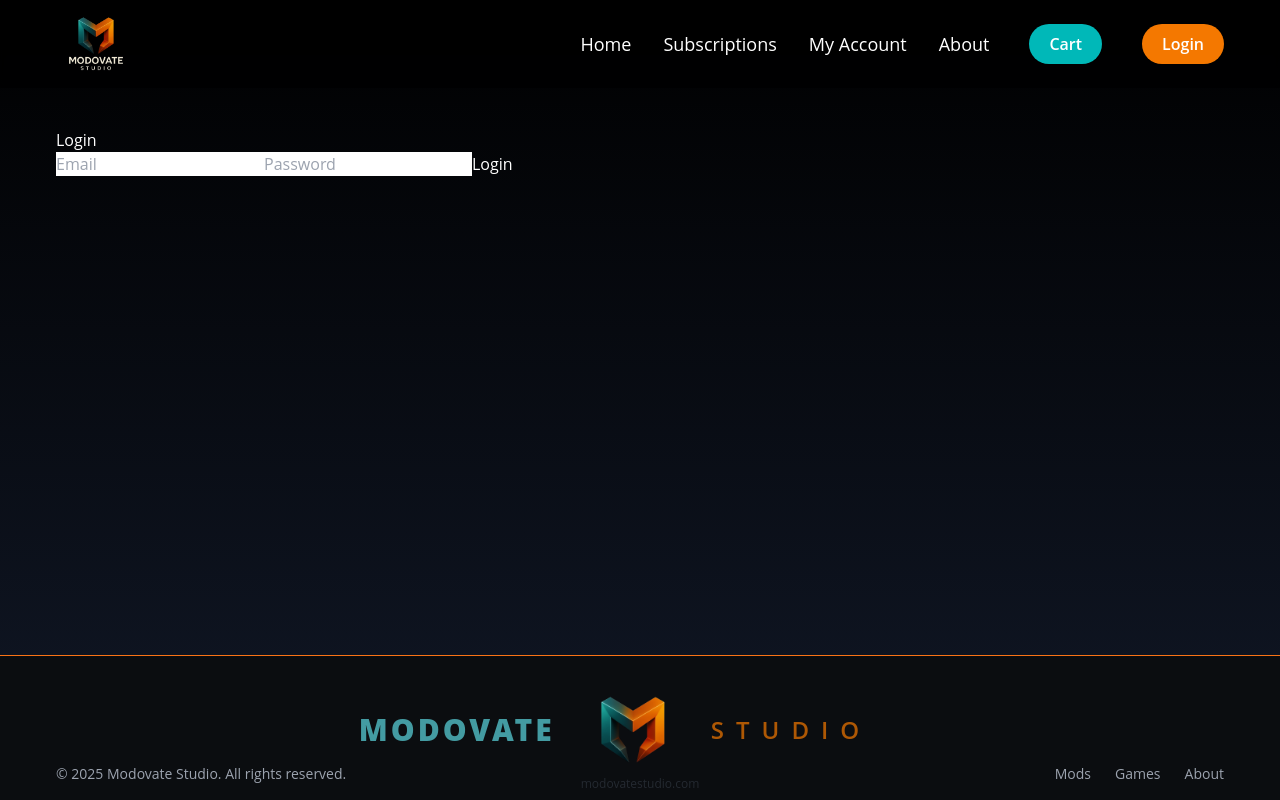
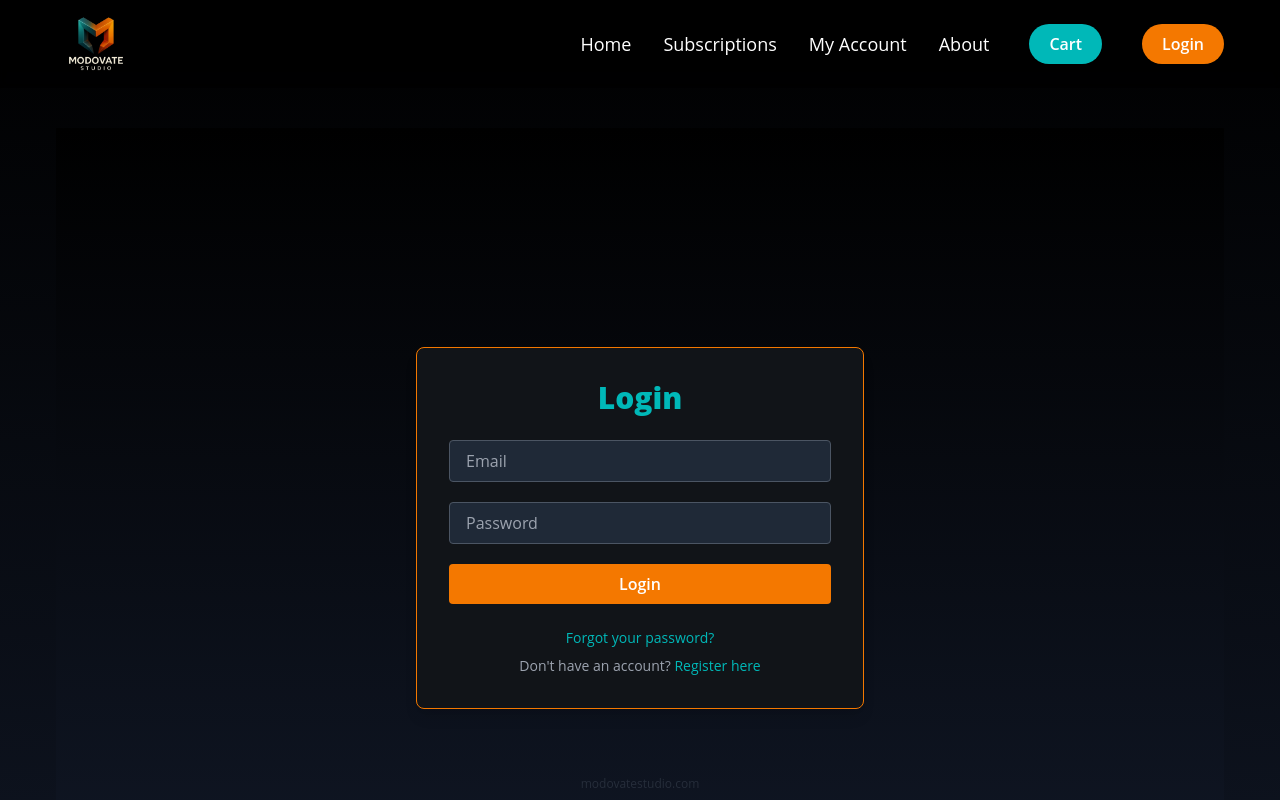
Before and after one commit to Lemnia/modovate-frontend, a React (Create React App) app: page /login in a window 1280 px wide. Shown: the top 800 px of the page. Built offline with nearby package versions, Linux system fonts and the light colour scheme; no server answers.

Commit message:
Update: Incorrect files

```diff
--- a/src/components/GameCarousel.js
+++ b/src/components/GameCarousel.js
@@ -72,8 +72,10 @@ const GameCarousel = () => {
 
   return (
     <div className="relative text-center py-20 overflow-hidden">
+      {/* Neon background blur */}
       <div className="absolute top-[52%] left-1/2 -translate-x-1/2 -translate-y-1/2 w-[860px] h-[160px] rounded-full bg-cyan-500 opacity-[0.07] blur-[70px] z-0 pointer-events-none" />
 
+      {/* Carousel with arrows */}
       <div className="flex items-center justify-center relative z-10">
         <img
           src="/assets/icons/arrow-left.png"
--- a/src/pages/LoginPage.js
+++ b/src/pages/LoginPage.js
@@ -1,104 +1,72 @@
 import React, { useState } from 'react';
-import { useNavigate } from 'react-router-dom';
+import { useNavigate, Link } from 'react-router-dom';
 import { useAuth } from '../context/AuthContext';
 
 const LoginPage = () => {
-  const [formData, setFormData] = useState({ email: '', password: '' });
+  const [email, setEmail] = useState('');
+  const [password, setPassword] = useState('');
   const [error, setError] = useState('');
-  const [success, setSuccess] = useState('');
-  const [loading, setLoading] = useState(false);
   const navigate = useNavigate();
   const { login } = useAuth();
 
-  const validateEmail = (email) => {
-    const re = /^[^\s@]+@[^\s@]+\.[^\s@]+$/;
-    return re.test(email);
-  };
+  const handleLogin = async (e) => {
+    e.preventDefault();
+    setError('');
 
-  const handleChange = (e) => {
-    setFormData({ ...formData, [e.target.name]: e.target.value });
-    setError('');
-    setSuccess('');
-  };
-
-  const handleSubmit = async (e) => {
-    e.preventDefault();
-    setLoading(true);
-
-    const { email, password } = formData;
-
-    if (!validateEmail(email)) {
-      setError('Please enter a valid email.');
-      setLoading(false);
-      return;
-    }
-
-    if (!password || password.length < 6) {
-      setError('Password must be at least 6 characters.');
-      setLoading(false);
+    if (!email || !password) {
+      setError('Please enter both email and password.');
       return;
     }
 
     try {
-      await fetch(`${process.env.REACT_APP_API_URL}/api/auth/status`, {
-        method: 'GET',
-        credentials: 'include'
-      });
-
-      const res = await fetch(`${process.env.REACT_APP_API_URL}/api/auth/login`, {
-        method: 'POST',
-        credentials: 'include',
-        headers: {
-          'Content-Type': 'application/json'
-        },
-        body: JSON.stringify(formData)
-      });
-
-      const data = await res.json();
-
-      if (!res.ok) {
-        throw new Error(data.message || 'Login failed');
-      }
-
-      setSuccess(data.message || 'Login successful');
-      login();
-      setTimeout(() => navigate('/account'), 1000);
+      await login(email, password);
+      navigate('/');
     } catch (err) {
-      setError(err.message);
-    } finally {
-      setLoading(false);
+      setError(err.response?.data?.message || 'Login failed. Please try again.');
     }
   };
 
   return (
-    <div className="login-container">
-      <h2>Login</h2>
-      <form onSubmit={handleSubmit} className="login-form">
+    <div className="min-h-screen bg-gradient-to-b from-black to-gray-900 flex items-center justify-center px-4 py-20">
+      <div className="w-full max-w-md bg-[#111418] rounded-lg shadow-lg p-8 border border-brand-orange">
+        <h2 className="text-3xl font-extrabold text-brand-accent text-center mb-6">Login</h2>
+        {error && (
+          <div className="bg-red-600 text-white px-4 py-2 mb-4 rounded text-sm">{error}</div>
+        )}
+        <form onSubmit={handleLogin} className="space-y-5">
           <input
             type="email"
-          name="email"
             placeholder="Email"
-          value={formData.email}
-          onChange={handleChange}
-          required
+            value={email}
+            onChange={(e) => setEmail(e.target.value)}
+            className="w-full px-4 py-2 bg-gray-800 border border-gray-600 rounded text-white focus:ring-2 focus:ring-brand-accent"
           />
-
           <input
             type="password"
-          name="password"
             placeholder="Password"
-          value={formData.password}
-          onChange={handleChange}
-          required
+            value={password}
+            onChange={(e) => setPassword(e.target.value)}
+            className="w-full px-4 py-2 bg-gray-800 border border-gray-600 rounded text-white focus:ring-2 focus:ring-brand-accent"
           />
-
-        <button type="submit" disabled={loading}>
-          {loading ? 'Logging in...' : 'Login'}
+          <button
+            type="submit"
+            className="w-full bg-brand-orange hover:bg-orange-600 text-white font-semibold py-2 rounded transition"
+          >
+            Login
           </button>
         </form>
-
-      {error && <p className="error-msg">{error}</p>}
-      {success && <p className="success-msg">{success}</p>}
+        <div className="text-sm text-center text-gray-400 mt-6">
+          <Link to="/forgot-password" className="text-brand-accent hover:underline">
+            Forgot your password?
+          </Link>
+        </div>
+        <div className="text-sm text-center text-gray-400 mt-2">
+          Don&apos;t have an account?{' '}
+          <Link to="/register" className="text-brand-accent hover:underline">
+            Register here
+          </Link>
+        </div>
+      </div>
     </div>
   );
 };
```
Lines whose indentation alone changed are shown as unchanged.
